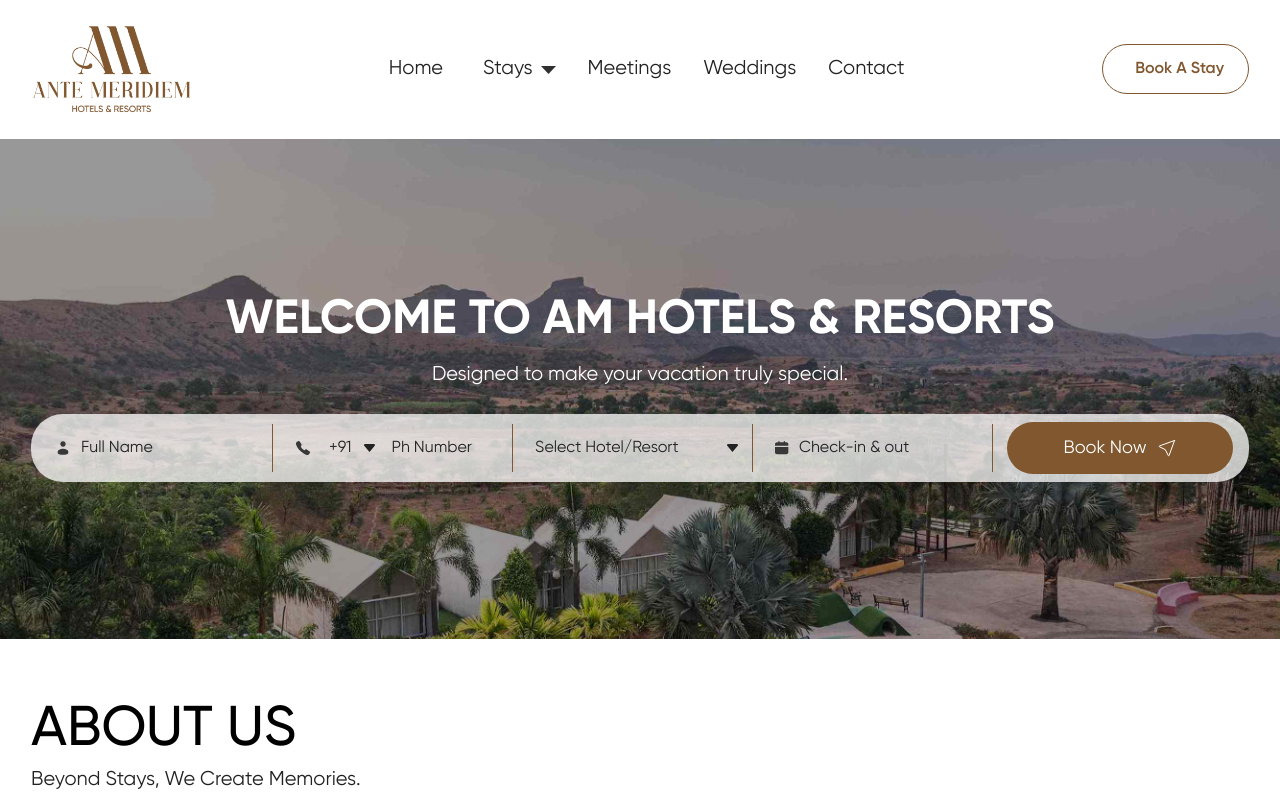
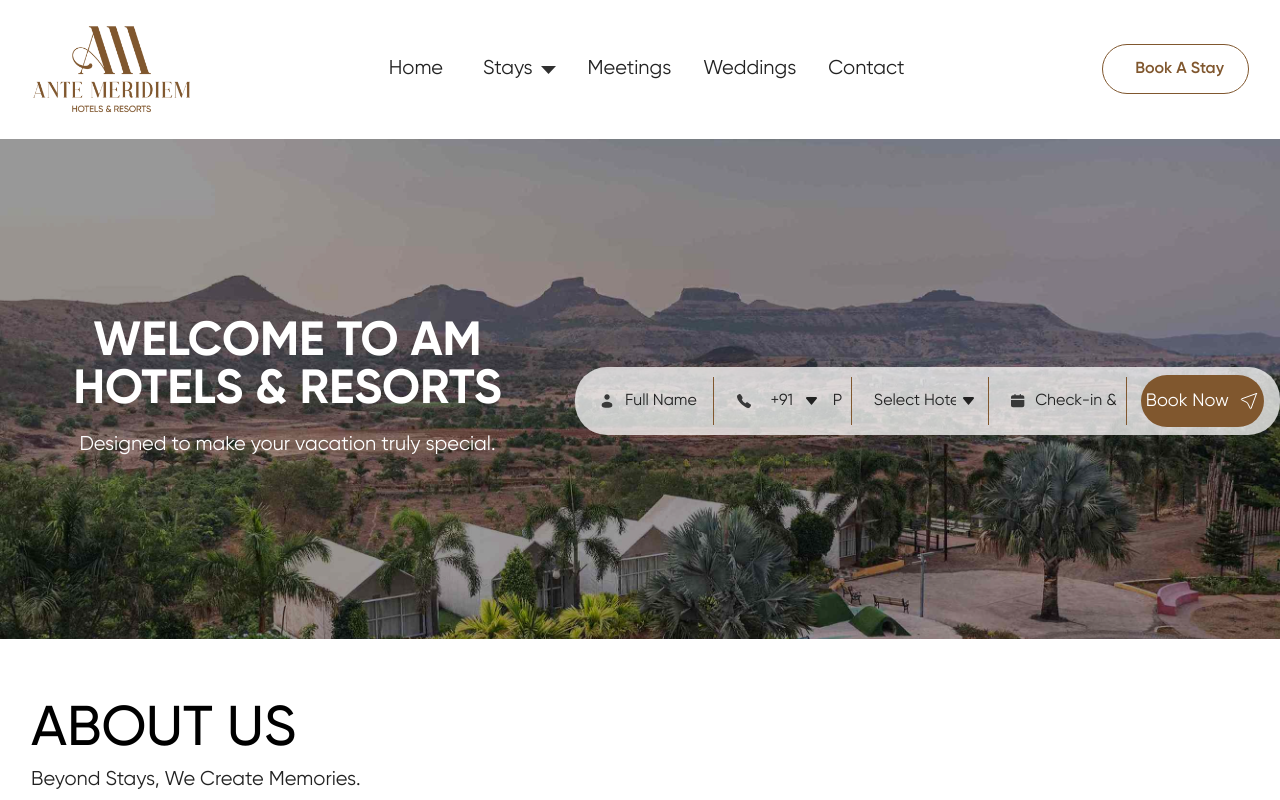
Before and after one commit to fielmente8777/amhospitality, a Next.js app: page / in a window 1280 px wide. Shown: the top 800 px of the page. Built offline with nearby package versions, Linux system fonts and the light colour scheme.

Commit message:
phone optimization

```diff
--- a/src/app/Home/components/HomeBanner.tsx
+++ b/src/app/Home/components/HomeBanner.tsx
@@ -34,11 +34,11 @@ export default function HomeBanner ({data}: Props) {
           <p className="mt-4 text-center text-[20px] text-white">
             {data.description}
           </p>
-          <div className="hidden md:block mt-6">
+
+        </div>
+         <div className="hidden md:block mt-6">
           <Form1/>
           </div>
-        </div>
-
       </div>
 
     </SectionWithContainer>
```
